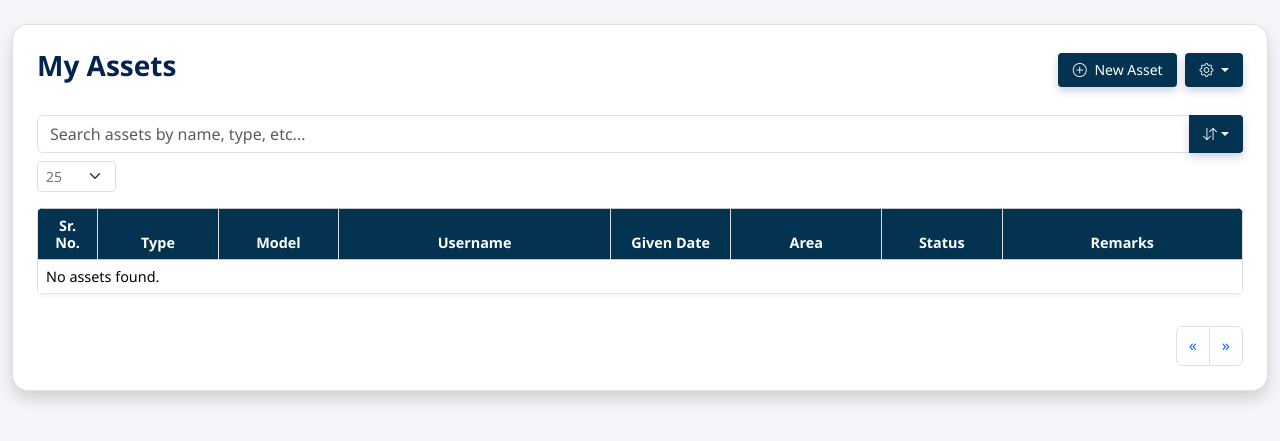
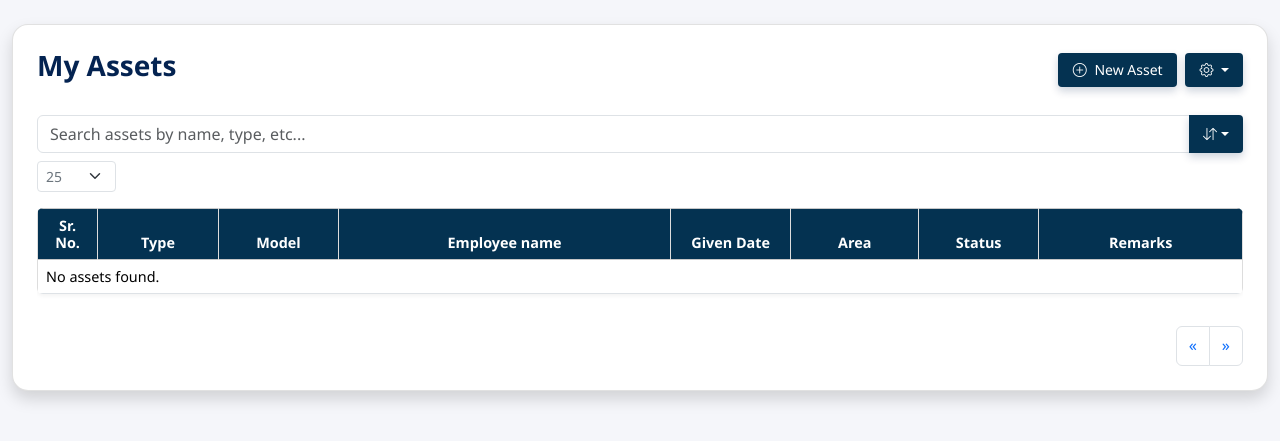
Before and after one commit to 2711moon/AMS, a Flask app: page /dashboard in a window 1280 px wide. Shown: the top 441 px of the page. Run offline with Flask 3, Linux system fonts and the light colour scheme; the visitor is signed in with stand-in values (Sample User, id 1); data that the repository does not hold is empty; parts of the project's set-up code (start-up, migrations or seed data) failed here and were passed over; some libraries are stand-ins or nearby versions.

Commit message:
dashboard username replacement to employee name

```diff
--- a/templates/dashboard.html
+++ b/templates/dashboard.html
@@ -112,7 +112,7 @@
             <th style="width: 5%;">Sr. No.</th>
             <th style="width: 10%;">Type</th>
             <th style="width: 10%;">Model</th>
-            <th>Username</th>
+            <th>Employee name</th>
             <th style="width: 10%;">Given Date</th>
             <th>Area</th>
             <th style="width: 10%;">Status</th>
@@ -141,10 +141,10 @@
                   {{ model if model and model|lower not in ['none','null'] else '—' }}
                 </td>
 
-                <!-- Username -->
+                <!-- Employee Name -->
                 <td>
-                  {% set username = asset.get('username') %}
-                  {{ username if username and username|lower not in ['none','null'] else '—' }}
+                  {% set employee_name = asset.get('employee_name') %}
+                  {{ employee_name if employee_name and employee_name|lower not in ['none','null'] else '—' }}
                 </td>
 
                 <!-- Given Date -->
@@ -573,7 +573,7 @@
           <td class="serial-cell text-center">${idx + 1}</td>
           <td class="text-center">${asset.category || "—"}</td>
           <td class="text-center">${asset["Model"] || asset["System Model"] || asset.model || asset.system_model || "—"}</td>
-          <td>${asset.username || "—"}</td>
+          <td>${asset.employee_name || "—"}</td>
           <td class="text-center">${asset.given_date || "—"}</td>
           <td>${asset.area || "—"}</td>
           <td class="text-center">${asset.status || "—"}</td>
```
